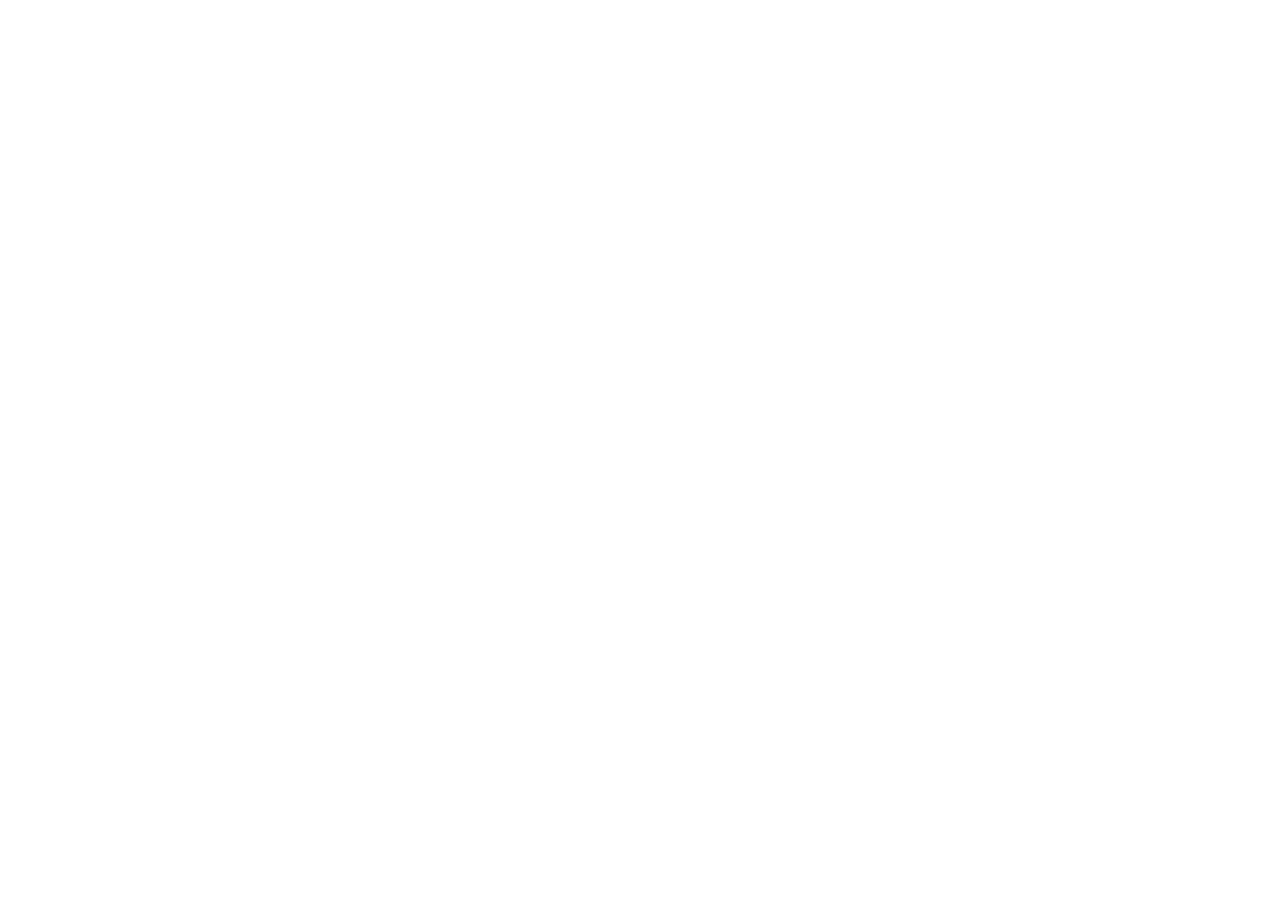
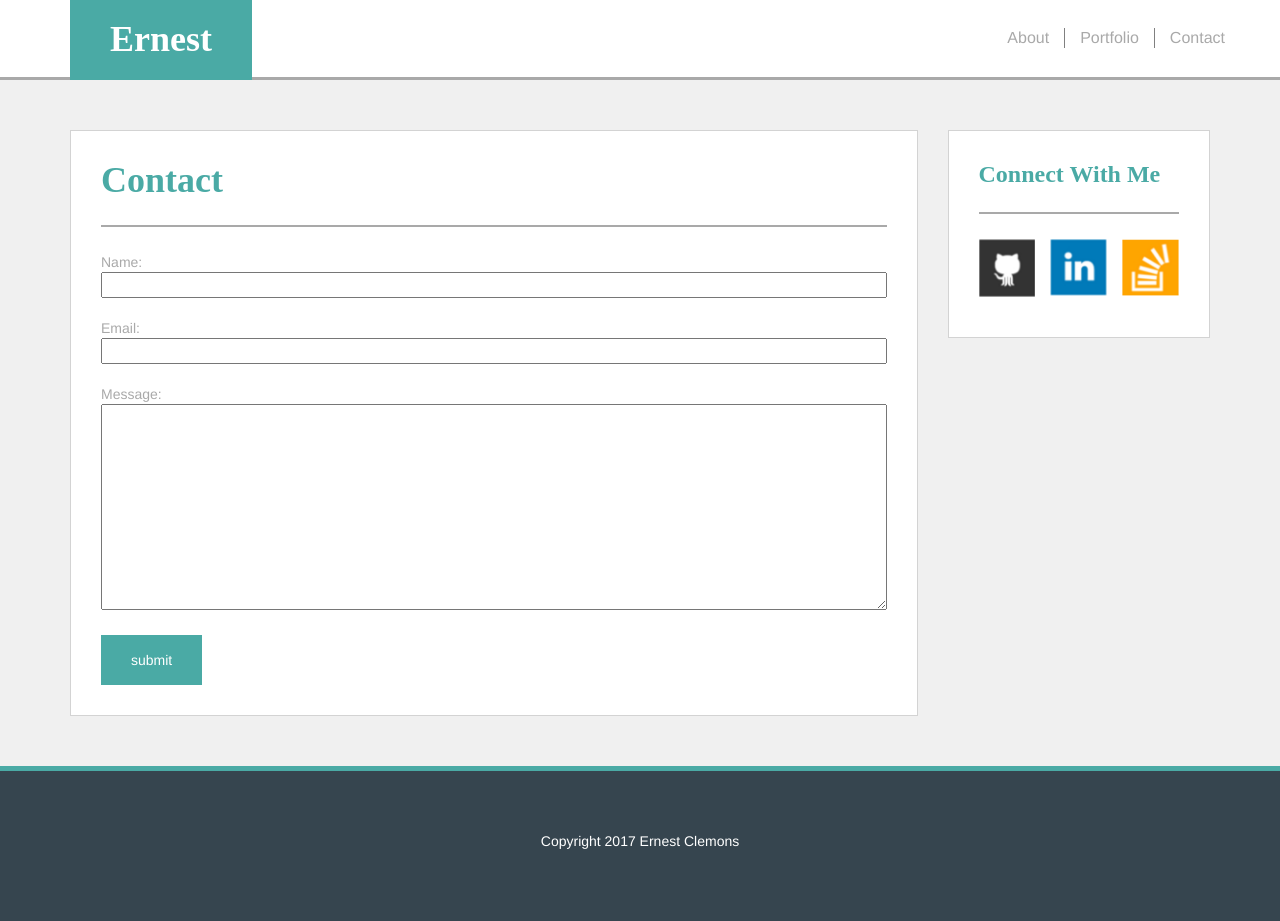
Before and after one commit to edogg23/Bootstrap-Portfolio, a plain HTML site: page contact.html in a window 1280 px wide. Before the commit the page ends 800 px from the top, so only its background shows below. Drawn offline with nearby package versions, Linux system fonts and the light colour scheme.

Commit message:
Added Portfolio and Contact Pages

```diff
--- a/contact.html
+++ b/contact.html
@@ -0,0 +1,103 @@
+<!DOCTYPE html>
+<html lang="en">
+<head>
+	<meta charset="UTF-8">
+
+	<meta name="viewport" content="width=device-width, initial-scale=1">
+	<!-- Bootstrap -->
+	<link rel="stylesheet" href="https://maxcdn.bootstrapcdn.com/bootstrap/3.3.6/css/bootstrap.min.css">
+
+    <!-- My CSS -->
+	<link rel="stylesheet" type="text/css" href="css/styles.css">
+
+	<title>Contact Me</title>
+</head>
+<body>
+	<header>
+		<div class="container">
+			<div class="row">
+				<div class="col-xs-12">
+					<div class="nav-flex-container">
+						<div class="logo">
+							<h1>Ernest</h1>
+						</div>
+						<ul class="nav navbar-nav navbar-right">
+							<li><a href="index.html">About</a></li>
+							<li><a href="portfolio.html">Portfolio</a></li>
+							<li><a href="contact.html">Contact</a></li>
+						</ul>
+					</div>
+				</div>
+			</div>
+		</div>
+	</header>
+
+	<main class="content">
+		<div class="container">
+			<div class="row">
+				<div class="col-xs-12 col-sm-8 col-md-9">
+					<div class="widebar">
+						<h1>Contact</h1>
+						<form action="thankyou.html" method="post">
+							Name: <br>
+							<input type="text" name="cname" class="frmElements">
+							<br><BR>
+							Email:<br>
+							<input type="text" name="cemail" class="frmElements">
+							<br><br>
+							Message:<br>
+							<textarea rows="10" class="frmElements"></textarea>
+							<br><br>
+							<input type="submit" class="button" value="submit">
+						</form>
+					</div>
+				</div>
+				<div class="col-xs-12 col-sm-4 col-md-3">
+					<div class="sidebar">
+						<h2>Connect With Me</h2>
+						<ul class="list-unstyled social-icons">
+							<li>
+								<a href="https://github.com/" target="_blank">
+									<img class="social social-github" src="images/gitHubLogo.jpg" alt="Github">
+								</a>
+							</li>
+							<li>
+								<a href="https://www.linkedin.com/" target="
+								_blank">
+									<img class="social social-linkedin" src="images/linkDinLog.jpg" alt="LinkedIn">
+								</a>
+							</li>
+							<li>
+								<a href="https://stackoverflow.com/" target="_blank">
+									<img class="social social-facebook" src="images/stackLogo.jpg" alt="Stack Overflow">
+								</a>
+							</li>
+						</ul>
+					</div>
+				</div>
+			</div>
+		</div><!-- Middle Row contains Abt Me and Connect Sections -->
+	</main><!-- Middle Main Content Section -->
+
+
+
+	<footer class="footer">
+		<div class="container">
+			<div class="row">
+				<div class="col-xs-12">
+					<p>Copyright 2017 Ernest Clemons</p>
+				</div>
+			</div>
+		</div>
+	</footer>
+
+
+
+
+
+    <script src="https://ajax.googleapis.com/ajax/libs/jquery/1.12.4/jquery.min.js"></script>
+    <script src="https://maxcdn.bootstrapcdn.com/bootstrap/3.3.7/js/bootstrap.min.js" integrity="sha384-Tc5IQib027qvyjSMfHjOMaLkfuWVxZxUPnCJA7l2mCWNIpG9mGCD8wGNIcPD7Txa" 0crossorigin="anonymous"></script>
+    <script src="js/myscript.js"></script>
+
+</body>
+</html>
--- a/css/styles.css
+++ b/css/styles.css
@@ -17,6 +17,7 @@ body {
 	display: flex;
   	min-height: 100vh;
   	flex-direction: column;
+  	background-color: #F0F0F0
 }
 
 main {
@@ -69,14 +70,41 @@ header {
 	margin-bottom: 25px;
 }
 
+.social-icons { /*The <ul>*/
+	display: flex;
+	justify-content: space-between;
+}
+
 .social-icons li {
 	display: inline-block;
+	width: calc(((1/3) * 100%) - 10px);
+}
+
+.social {
+	width: 100%;
 }
 
 .nav-flex-container {
 	display: flex;
 	justify-content: space-between;
 	align-items: center;
+}
+
+form{
+  color: #A9A9A9;
+}
+
+.button{
+  background-color: #4AAAA5;
+  color: white;
+  border: none;
+  padding: 15px 30px;
+  text-align: center;
+  font-size: 14px;
+}
+
+.frmElements{
+  width: 100%;
 }
 
 /*Normal working footer*/
```
Also changed, not shown: index.html (+4 -6 lines), portfolio.html (+96 -0 lines).
